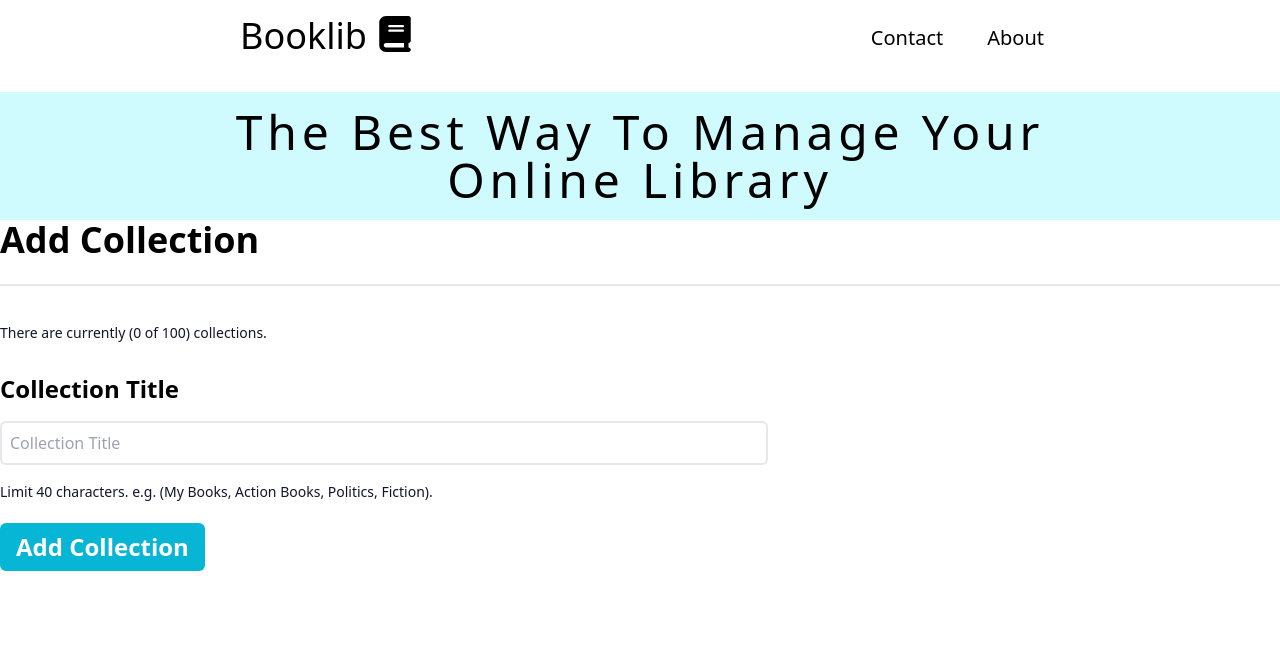
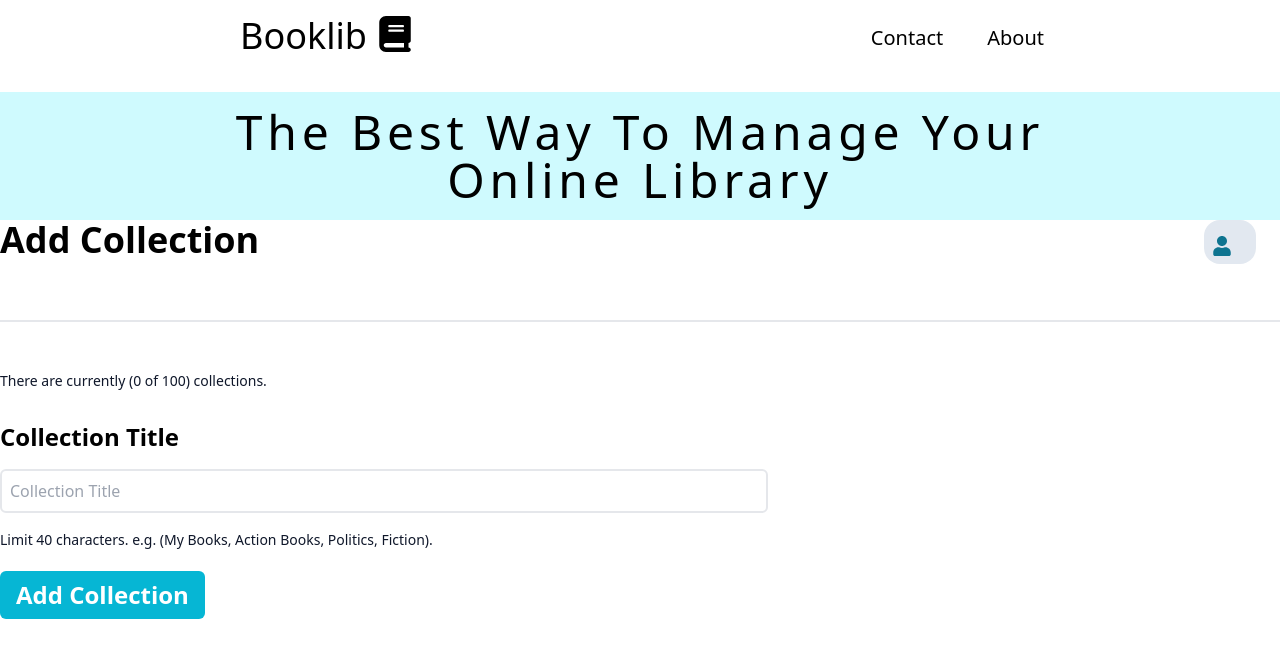
Before and after one commit to Yasirkhan6499/bookpedia, a Next.js app: page /books/collections in a window 1280 px wide. Shown: the top 658 px of the page. Built offline with nearby package versions, Linux system fonts and the light colour scheme; no server answers.

Commit message:
logout issue resolved on all pages!

```diff
--- a/app/books/additem/page.jsx
+++ b/app/books/additem/page.jsx
@@ -9,10 +9,12 @@ import { useBookListContext } from '@/context/BookListContext';
 import { useBooks } from '@/context/booksContext';
 import { isOnlyNumbers } from '@/helpers/helperMethods';
 import axios from 'axios';
-import React, { useEffect, useState } from 'react'
+import React, { useContext, useEffect, useState } from 'react'
 import { useBodyContainerContext } from '@/context/bodyContainerContext';
 import ManualEntry from '@/components/ManualEntry';
 import { useToast } from '@/context/ToastContext';
+import Profile from '@/components/Profile';
+import WindowDimensionsContext from '@/context/windowDimensionsContext';
 
 const AddItem = () => {
 
@@ -30,6 +32,8 @@ const AddItem = () => {
 
     // toast
     const { triggerToast } = useToast();
+
+    const { windowWidth } = useContext(WindowDimensionsContext);
 
     // Change the bodyContainerCss here for Library layout
     useEffect(() => {
@@ -165,6 +169,7 @@ const AddItem = () => {
 
     <section className='addItem-section'>
       <div className='page-title'>
+        <div>
         <h2 className='text-4xl font-bold pt-10 md:pt-0' >Add Item</h2>
         {/* Add item options */}
         <div className='flex gap-10 mt-9'>
@@ -175,7 +180,13 @@ const AddItem = () => {
            className={activeTab === 'manual' ? 'border-b-2 text-black border-cyan-500 pb-4  cursor-pointer':" cursor-pointer"}
           onClick={()=>setActiveTab("manual")}
           >Manual Entry</h3>
-        </div>
+          </div>
+          </div>
+          {/* Profile icon and logout */}
+          <div className="page-title-profile">
+          {(windowWidth>768)?<Profile />:""}
+          </div>
+
       </div>
         <p className="mb-8"></p>
 
@@ -215,7 +226,7 @@ const AddItem = () => {
             className="page-btn"
             />
         </form>
-        {console.log(booksList)}
+        {/* {console.log(booksList)} */}
         {booksList?<div>
           <h2 className="border-t border-gray-200 pt-6 mt-6 text-5xl">Results</h2>
 
--- a/app/books/collections/page.jsx
+++ b/app/books/collections/page.jsx
@@ -4,47 +4,51 @@ import Button from '@/components/Button';
 import Input from '@/components/Input';
 import { useToast } from '@/context/ToastContext';
 import axios from 'axios'
-import React, { useEffect, useRef, useState } from 'react'
+import React, { useContext, useEffect, useRef, useState } from 'react'
+import WindowDimensionsContext from '@/context/windowDimensionsContext';
+import Profile from '@/components/Profile';
 
 const page = () => {
     const [inputText, setInputText] = useState("");
     const [collection, setCollection] = useState("");
     const [totalCollections, setTotalCollections] = useState(0);
 
+    const { windowWidth } = useContext(WindowDimensionsContext);
+
     // toast
     const { triggerToast } = useToast();
 
     const inputRef = useRef(null); // Add this reference
 
-    useEffect( ()=>{
-        const getTotalCollections = async ()=>{
-            try{
+    useEffect(() => {
+        const getTotalCollections = async () => {
+            try {
                 const response = await axios.get("/api/books/collections/getTotalCollections");
                 setTotalCollections(response.data.totalCollections);
-            } catch(error){
+            } catch (error) {
                 console.log("Getting total collections failed", error.message);
             }
         }
         getTotalCollections();
     }, [collection]);
 
-    const handleAddCollection = async (e)=>{
+    const handleAddCollection = async (e) => {
         e.preventDefault();
 
         setCollection(inputRef.current.value);
 
-        try{
-        const res = await axios.post("/api/books/collections",{name: inputRef.current.value});
+        try {
+            const res = await axios.post("/api/books/collections", { name: inputRef.current.value });
 
-        if(res.data.success){
+            if (res.data.success) {
                 triggerToast("Collection Added!", "success");
                 setCollection("");
                 setInputText("");
             }
-        else{
+            else {
                 triggerToast(res.data.message, "error");
             }
-        }catch (error) {
+        } catch (error) {
             if (error.response && error.response.status === 409) {
                 // Handle the conflict case
                 triggerToast(error.response.data.message, "error");
@@ -58,7 +62,14 @@ const page = () => {
 
     return (
         <section className='collection-section '>
-        <h2 className='page-title text-4xl font-bold pb-6 mb-9 pt-10 md:pt-0'>Add Collection</h2>
+            <div className='page-title'>
+                <h2 className='text-4xl font-bold pb-6 mb-9 pt-10 md:pt-0'>Add Collection</h2>
+                {/* Profile icon and logout */}
+                <div className="page-title-profile -mt-14">
+                    {(windowWidth > 768) ? <Profile /> : ""}
+                </div>
+            </div>
+
             <p className="mb-7">
                 There are currently ({totalCollections} of 100) collections.
             </p>
@@ -70,7 +81,7 @@ const page = () => {
                     type="text"
                     id="collection-title"
                     placeholder="Collection Title"
-            onChange={(e)=>setInputText(e.target.value)}
+                    onChange={(e) => setInputText(e.target.value)}
                     value={inputText}
                     className="page-input mb-3  md:mb-4"
                     ref={inputRef} // Use the ref here
--- a/app/globals.css
+++ b/app/globals.css
@@ -131,7 +131,10 @@ p{
 
 /* Collection-section */
 .page-title{
-  @apply  border-b-2 border-gray-200 mb-12;
+  @apply  border-b-2 border-gray-200 mb-12 flex justify-between items-center;
+}
+.page-title-profile{
+  @apply -mt-20 mr-6;
 }
 .page-label{
   @apply text-2xl font-bold;
--- a/components/Menu.jsx
+++ b/components/Menu.jsx
@@ -39,7 +39,7 @@ const Menu = ({isMobileMenu, isMenuActive, onMenuItemClick}) => {
 
     const handleLogout = async()=>{
         try{
-          const response = await fetch("api/users/logout",{method: "POST"});
+          const response = await fetch("/api/users/logout",{method: "POST"});
         if(response.ok){
 
             Cookies.remove('activeMenuItem'); // Remove the cookie on logout
--- a/components/Profile.jsx
+++ b/components/Profile.jsx
@@ -44,7 +44,7 @@ const Profile = ({isMobileMenu}) => {
     // handle logging out
 
     const handleLogout = async()=>{
-        const response = await fetch("api/users/logout",{method: "POST"});
+        const response = await fetch("/api/users/logout",{method: "POST"});
         if(response.ok){
             setUserToken(null);
             router.push("/login");
```
Lines whose indentation alone changed are shown as unchanged.
